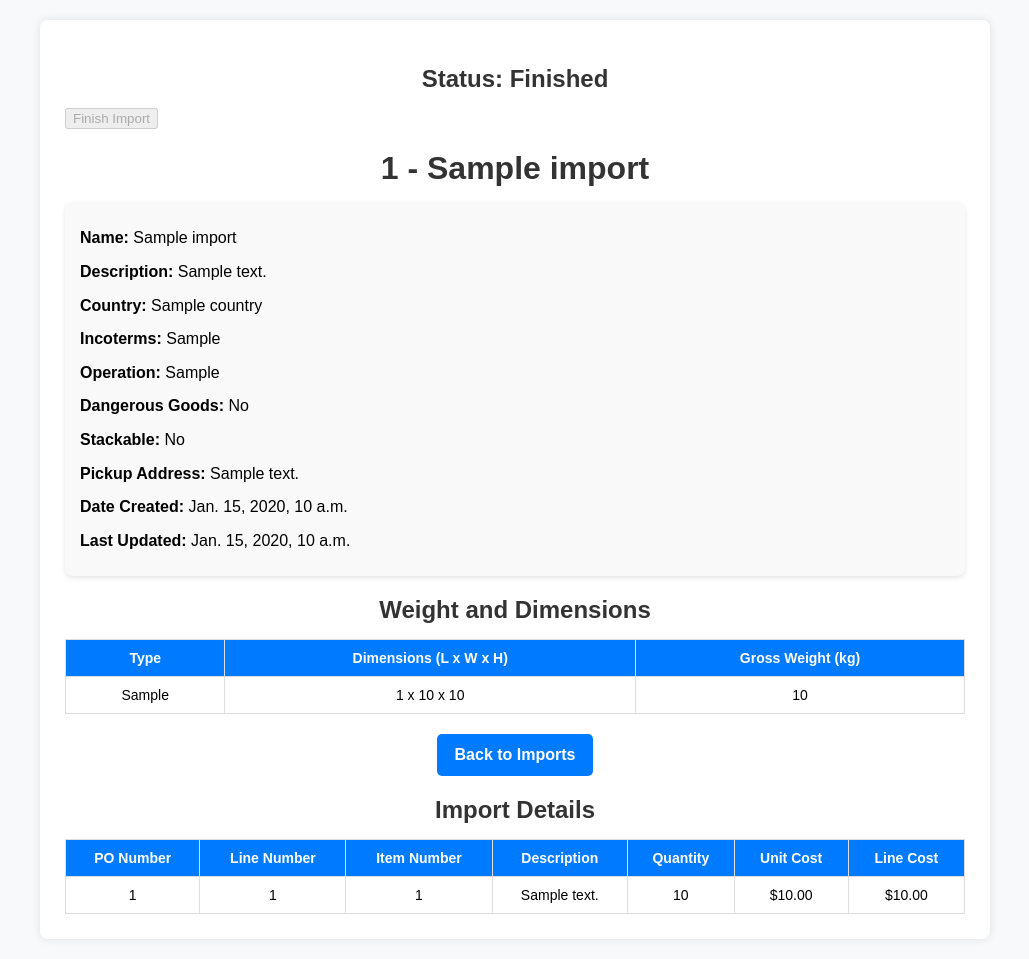
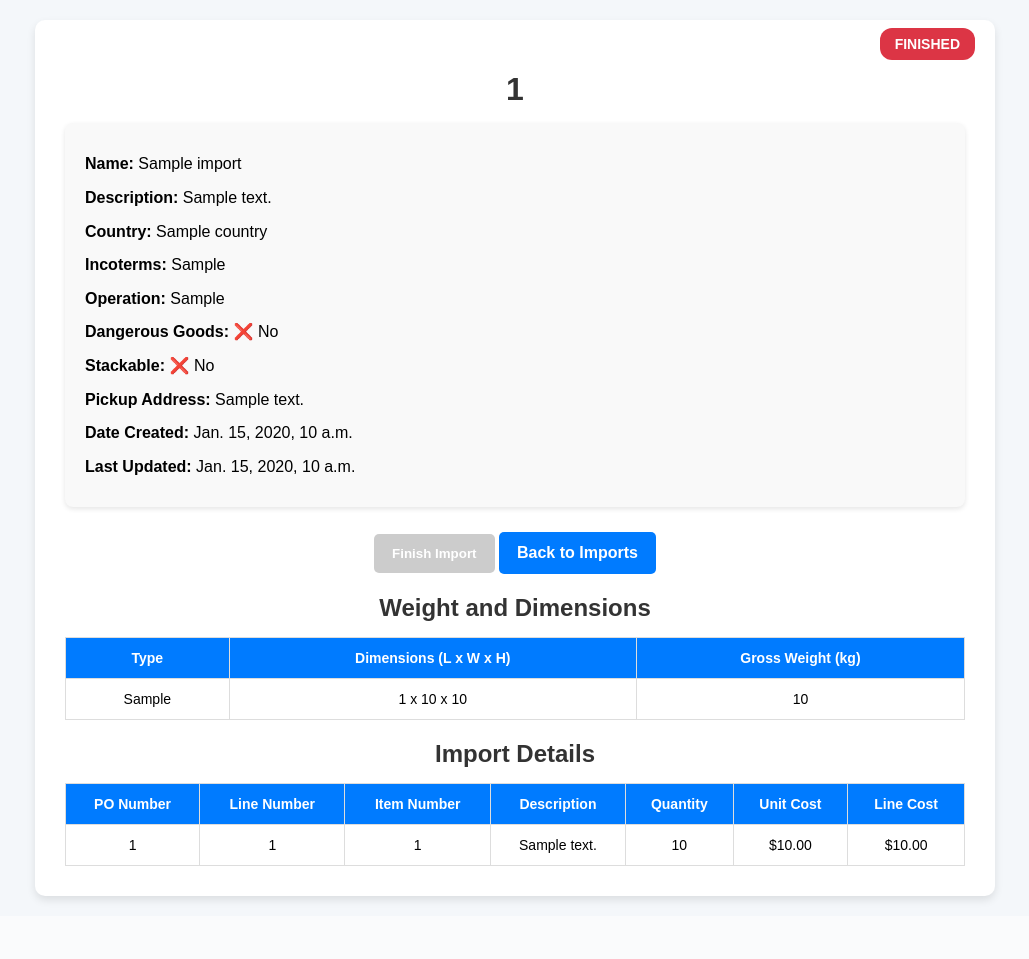
Before and after one commit to levankan/shipment, a Django app: template shipment/imports/templates/imports/import_detail.html in a window 1280 px wide. Shown: the whole page, without its empty margins (125-1154 px from the left). After the commit the page ends 903 px from the top, so only its background shows below. Run offline with Django 3.2, Linux system fonts and the light colour scheme; the template is opened without the code that fills it: most values are stand-ins (such as "Sample title", 1, 10 or a date in 2020).

Commit message:
Added all project files

```diff
--- a/shipment/imports/templates/imports/import_detail.html
+++ b/shipment/imports/templates/imports/import_detail.html
@@ -9,24 +9,35 @@
 </head>
 <body>
     <div class="container">
-        <h2>Status: <span id="import-status">{{ import.status }}</span></h2>
-        <button id="finish-btn" data-unique-number="{{ import.unique_number }}"
-                {% if import.status == 'Finished' %}disabled{% endif %}>
-            Finish Import
-        </button>
-        <h1> {{ import.unique_number }} - {{ import.name }}</h1>
+        <!-- Status Badge at the Top Right -->
+        <div class="status-container">
+            <span id="import-status" class="status-badge {{ import.status|lower }}">{{ import.status }}</span>
+        </div>
 
+        <h1> {{ import.unique_number }}</h1>
+
+        <!-- Import Details -->
         <div class="import-info">
             <p><strong>Name:</strong> {{ import.name }}</p>
             <p><strong>Description:</strong> {{ import.description }}</p>
             <p><strong>Country:</strong> {{ import.country }}</p>
             <p><strong>Incoterms:</strong> {{ import.get_incoterms_display }}</p>
             <p><strong>Operation:</strong> {{ import.get_operation_display }}</p>
-            <p><strong>Dangerous Goods:</strong> {% if import.is_dangerous %} Yes {% else %} No {% endif %}</p>
-            <p><strong>Stackable:</strong> {% if import.is_stackable %} Yes {% else %} No {% endif %}</p>
+            <p><strong>Dangerous Goods:</strong> {% if import.is_dangerous %} ✅ Yes {% else %} ❌ No {% endif %}</p>
+            <p><strong>Stackable:</strong> {% if import.is_stackable %} ✅ Yes {% else %} ❌ No {% endif %}</p>
             <p><strong>Pickup Address:</strong> {{ import.pickup_address }}</p>
             <p><strong>Date Created:</strong> {{ import.date_created }}</p>
             <p><strong>Last Updated:</strong> {{ import.updated_at }}</p>
+        </div>
+
+        <!-- Finish Import Button -->
+        <div class="button-container">
+            <button id="finish-btn" class="finish-button"
+                    data-unique-number="{{ import.unique_number }}"
+                    {% if import.status == 'Finished' %}disabled{% endif %}>
+                Finish Import
+            </button>
+            <a href="{% url 'import_list' %}" class="back-button">Back to Imports</a>
         </div>
 
         <h2>Weight and Dimensions</h2>
@@ -52,10 +63,6 @@
         {% else %}
             <p>No packages added yet.</p>
         {% endif %}
-
-        <div class="button-container">
-            <a href="{% url 'import_list' %}" class="back-button">Back to Imports</a>
-        </div>
 
         <h2>Import Details</h2>
         {% if import_details %}
@@ -84,14 +91,13 @@
                     </tr>
                 {% endfor %}
             </tbody>
-    </table>
-{% else %}
-    <p>No details uploaded yet.</p>
-{% endif %}
-
+        </table>
+        {% else %}
+            <p>No details uploaded yet.</p>
+        {% endif %}
     </div>
 
-
+    <!-- JavaScript for Finish Import -->
     <script>
         document.getElementById("finish-btn").addEventListener("click", function() {
             let uniqueNumber = this.getAttribute("data-unique-number");
@@ -108,6 +114,8 @@
             .then(data => {
                 if (data.success) {
                     document.getElementById("import-status").textContent = "Finished";
+                    document.getElementById("import-status").classList.remove("active");
+                    document.getElementById("import-status").classList.add("finished");
                     this.disabled = true;
                 }
             });
--- a/shipment/static/css/imports/import_details.css
+++ b/shipment/static/css/imports/import_details.css
@@ -1,7 +1,7 @@
-/* General Page Styles */
+/* General Styles */
 body {
     font-family: Arial, sans-serif;
-    background-color: #f8f9fa;
+    background-color: #f4f7fa;
     margin: 0;
     padding: 20px;
 }
@@ -11,9 +11,36 @@ body {
     max-width: 900px;
     margin: auto;
     background-color: white;
-    padding: 25px;
-    border-radius: 8px;
-    box-shadow: 0px 0px 10px rgba(0, 0, 0, 0.1);
+    padding: 30px;
+    border-radius: 10px;
+    box-shadow: 0 4px 8px rgba(0, 0, 0, 0.1);
+    position: relative;
+}
+
+/* Status Badge */
+.status-container {
+    position: absolute;
+    top: 15px;
+    right: 20px;
+}
+
+.status-badge {
+    padding: 8px 15px;
+    font-size: 14px;
+    font-weight: bold;
+    border-radius: 12px;
+    text-transform: uppercase;
+}
+
+/* Different Status Colors */
+.status-badge.active {
+    background-color: #28a745;
+    color: white;
+}
+
+.status-badge.finished {
+    background-color: #dc3545;
+    color: white;
 }
 
 /* Headings */
@@ -26,9 +53,9 @@ h1, h2 {
 /* Import Information */
 .import-info {
     background-color: #f9f9f9;
-    padding: 15px;
+    padding: 20px;
     border-radius: 8px;
-    margin-bottom: 20px;
+    margin-bottom: 25px;
     box-shadow: 0px 2px 5px rgba(0, 0, 0, 0.1);
 }
 
@@ -38,7 +65,7 @@ h1, h2 {
     margin: 8px 0;
 }
 
-/* Package Table */
+/* Table Styles */
 .package-table, .details-table {
     width: 100%;
     border-collapse: collapse;
@@ -49,7 +76,7 @@ h1, h2 {
 .package-table th, .package-table td,
 .details-table th, .details-table td {
     border: 1px solid #ddd;
-    padding: 10px;
+    padding: 12px;
     text-align: center;
 }
 
@@ -63,18 +90,28 @@ h1, h2 {
     background-color: #f2f2f2;
 }
 
-.package-table tr:hover,
-.details-table tr:hover {
-    background-color: #ddd;
-}
-
-/* Button Container */
+/* Buttons */
 .button-container {
     text-align: center;
     margin-top: 20px;
 }
 
-/* Back Button */
+.finish-button {
+    background-color: #28a745;
+    color: white;
+    padding: 12px 18px;
+    border-radius: 5px;
+    font-weight: bold;
+    border: none;
+    cursor: pointer;
+    transition: background 0.3s ease;
+}
+
+.finish-button:disabled {
+    background-color: #ccc;
+    cursor: not-allowed;
+}
+
 .back-button {
     text-decoration: none;
     background-color: #007bff;
@@ -90,24 +127,10 @@ h1, h2 {
     background-color: #0056b3;
 }
 
-/* Responsive Design */
+/* Responsive */
 @media screen and (max-width: 768px) {
     .container {
         width: 95%;
-        padding: 15px;
-    }
-
-    .package-table, .details-table {
-        font-size: 12px;
-    }
-
-    .package-table th, .package-table td,
-    .details-table th, .details-table td {
-        padding: 6px;
-    }
-
-    .back-button {
-        padding: 10px 16px;
-        font-size: 14px;
+        padding: 20px;
     }
 }
```
Also changed, not shown: shipment/db.sqlite3.
